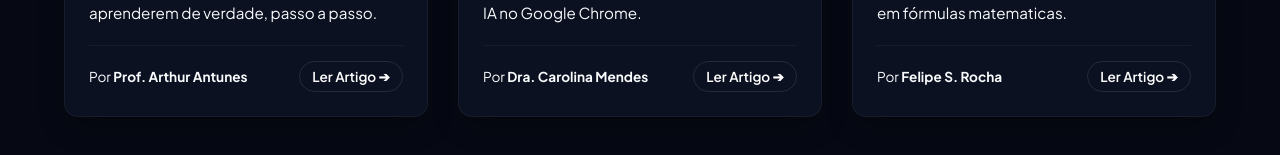
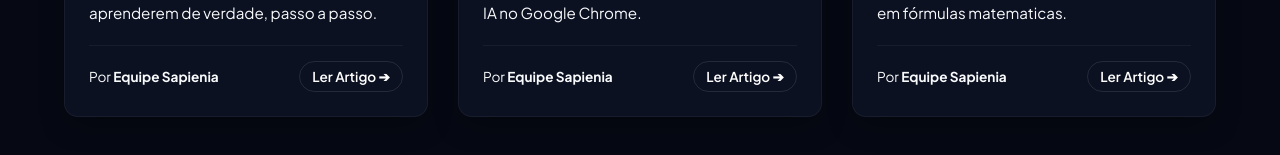
Before and after one commit to Marcone-Santos1/sapien_ia_calc, a Next.js app in the folder web/: page /blog in a window 1280 px wide. Shown: the part 611-766 px from the top of the page. Built offline with nearby package versions, Linux system fonts and the light colour scheme; no server answers.

Commit message:
chore: change fake authors to Equipe Sapienia

```diff
--- a/web/src/data/articles.ts
+++ b/web/src/data/articles.ts
@@ -16,7 +16,7 @@ export const articles: Article[] = [
     title: "Como a Inteligência Artificial Está Revolucionando a Resolução de Questões de Exatas",
     description: "Descubra como tutores de IA e resolutores de questões por imagem ajudam estudantes de exatas, matemática e física a aprenderem de verdade, passo a passo.",
     date: "2026-05-23",
-    author: "Prof. Arthur Antunes",
+    author: "Equipe Sapienia",
     category: "Tecnologia na Educação",
     readTime: "5 min",
     keywords: ["resolutor de questões", "IA para matemática", "estudar exatas", "tutor de física", "inteligência artificial exatas"],
@@ -46,7 +46,7 @@ export const articles: Article[] = [
     title: "Dicas Práticas para Passar no Vestibular e ENEM Estudando por Questões com IA",
     description: "Estudar por questões anteriores é o método mais eficaz para o ENEM. Aprenda a acelerar seus estudos usando extensões de IA no Google Chrome.",
     date: "2026-05-22",
-    author: "Dra. Carolina Mendes",
+    author: "Equipe Sapienia",
     category: "Dicas de Estudo",
     readTime: "6 min",
     keywords: ["estudar por questões", "gabaritar vestibular", "extensão chrome enem", "como estudar para enem", "resolutor de provas"],
@@ -77,7 +77,7 @@ export const articles: Article[] = [
     title: "Tutor de IA vs. Resoluções Frias: O que Realmente Funciona no Aprendizado?",
     description: "Saiba por que ver apenas a resposta final atrasa a sua aprovação e entenda a importância das explicações detalhadas em fórmulas matematicas.",
     date: "2026-05-20",
-    author: "Felipe S. Rocha",
+    author: "Equipe Sapienia",
     category: "Pedagogia Moderna",
     readTime: "4 min",
     keywords: ["tutor de fisica", "explicador de calculo", "aprender matematica passo a passo", "IA educacional", "metodologia de estudo"],
```
